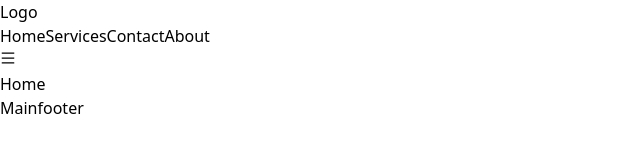
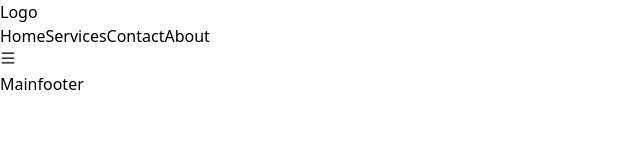
Before and after one commit to rjspyk5/Practise-site, a React (Vite) app: page / in a window 1280 px wide. Shown: the top 160 px of the page, without its empty margins (0-640 px from the left). Built offline with nearby package versions, Linux system fonts and the light colour scheme.

Commit message:
migarate project to react router v6

```diff
--- a/src/App.jsx
+++ b/src/App.jsx
@@ -1,31 +1,11 @@
-import React from 'react'
-import { BrowserRouter, Routes, Route } from "react-router-dom";
-import { Mainheader } from './Components/Header/Mainheader';
-import { Mainfooter } from './Components/Footer/Mainfooter';
-import { Nopage } from './Components/Nopage/Nopage';
-import { Home } from './Components/Body/Home';
-
-
-
-
-
-
-
-
+import { RouterProvider } from "react-router-dom";
+import { router } from "./routing";
 function App() {
   return (
-    <BrowserRouter>
-   < Mainheader/>
-    <Routes>
-
-        <Route path="*" element={<Nopage />} />
-        <Route path="/" element={<Home/>} />
-
-    </Routes>
-    < Mainfooter/>
-
-  </BrowserRouter>
-  )
+    <>
+      <RouterProvider router={router}></RouterProvider>
+    </>
+  );
 }
 
-export default App
+export default App;
--- /dev/null
+++ b/src/Components/Home/Home.jsx
@@ -0,0 +1,14 @@
+import React from "react";
+import { Outlet } from "react-router-dom";
+import { Mainheader } from "../Header/Mainheader";
+import { Mainfooter } from "../Footer/Mainfooter";
+
+export const Home = () => {
+  return (
+    <div>
+      <Mainheader></Mainheader>
+      <Outlet></Outlet>
+      <Mainfooter />
+    </div>
+  );
+};
--- /dev/null
+++ b/src/routing.jsx
@@ -0,0 +1,17 @@
+import { createBrowserRouter } from "react-router-dom";
+import { Home } from "./Components/Home/Home";
+import { Nopage } from "../src/Components/Nopage/Nopage";
+
+export const router = createBrowserRouter([
+  {
+    path: "/",
+    element: <Home />,
+
+    children: [
+      {
+        path: "*",
+        element: <Nopage />,
+      },
+    ],
+  },
+]);
```
